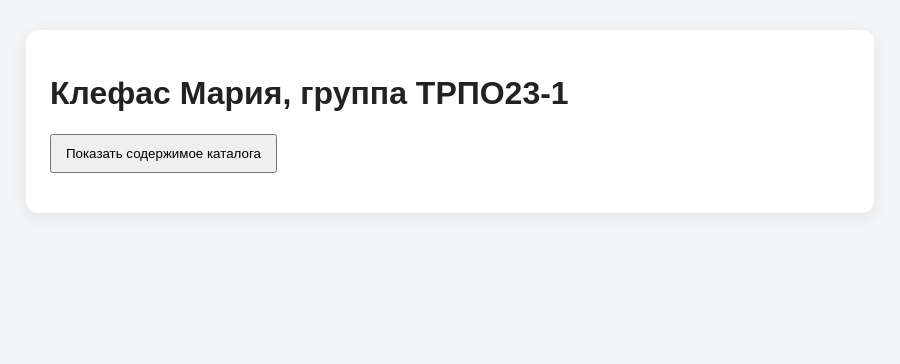
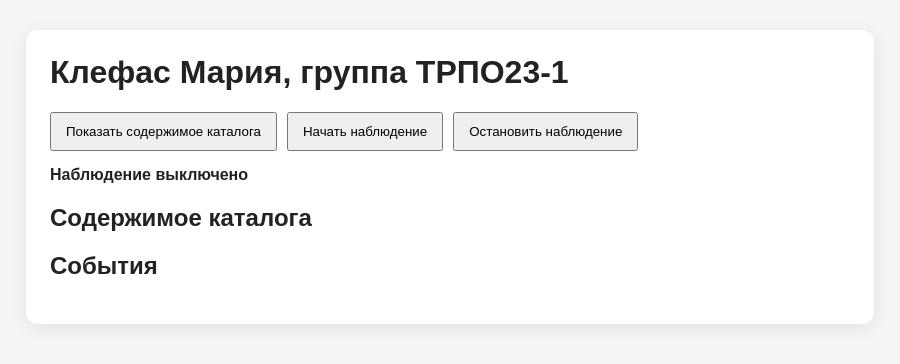
Before and after one commit to marieklefas/crossplatform-practice-03, an Electron app: page index.html in a window 900 px wide. Drawn offline with Linux system fonts and the light colour scheme; no server answers.

Commit message:
Изменение файла разметки и таблицы стилей в соответствии с вариантом 6

```diff
--- a/index.html
+++ b/index.html
@@ -1,16 +1,36 @@
-<!DOCTYPE html>
+<!doctype html>
 <html lang="ru">
   <head>
-  <meta charset="UTF-8">
-  <meta name="viewport" content="width=device-width, initial-scale=1.0">
+    <meta charset="UTF-8" />
+    <meta name="viewport" content="width=device-width, initial-scale=1.0" />
     <title>Electron File Explorer</title>
-  <link rel="stylesheet" href="styles.css">
+    <link rel="stylesheet" href="styles.css" />
   </head>
   <body>
     <main class="container">
       <h1>Клефас Мария, группа ТРПО23-1</h1>
+
+      <div class="buttons">
         <button id="listButton">Показать содержимое каталога</button>
+
+        <button id="startWatchButton">Начать наблюдение</button>
+
+        <button id="stopWatchButton">Остановить наблюдение</button>
+      </div>
+
+      <p id="status">Наблюдение выключено</p>
+
+      <section>
+        <h2>Содержимое каталога</h2>
+
         <ul id="fileList"></ul>
+      </section>
+
+      <section>
+        <h2>События</h2>
+
+        <ul id="events"></ul>
+      </section>
     </main>
 
     <script src="renderer.js"></script>
--- a/styles.css
+++ b/styles.css
@@ -14,10 +14,30 @@ body {
   box-shadow: 0 4px 18px rgba(0, 0, 0, 0.08);
 }
 
+h1 {
+  margin-top: 0;
+}
+
+.buttons {
+  display: flex;
+  gap: 10px;
+  flex-wrap: wrap;
+}
+
 button {
   padding: 10px 14px;
   cursor: pointer;
 }
 
-.directory { font-weight: bold; }
-li { margin: 5px 0; }
+#status {
+  margin-top: 15px;
+  font-weight: bold;
+}
+
+.directory {
+  font-weight: bold;
+}
+
+li {
+  margin: 5px 0;
+}
```
Lines whose indentation alone changed are shown as unchanged.
